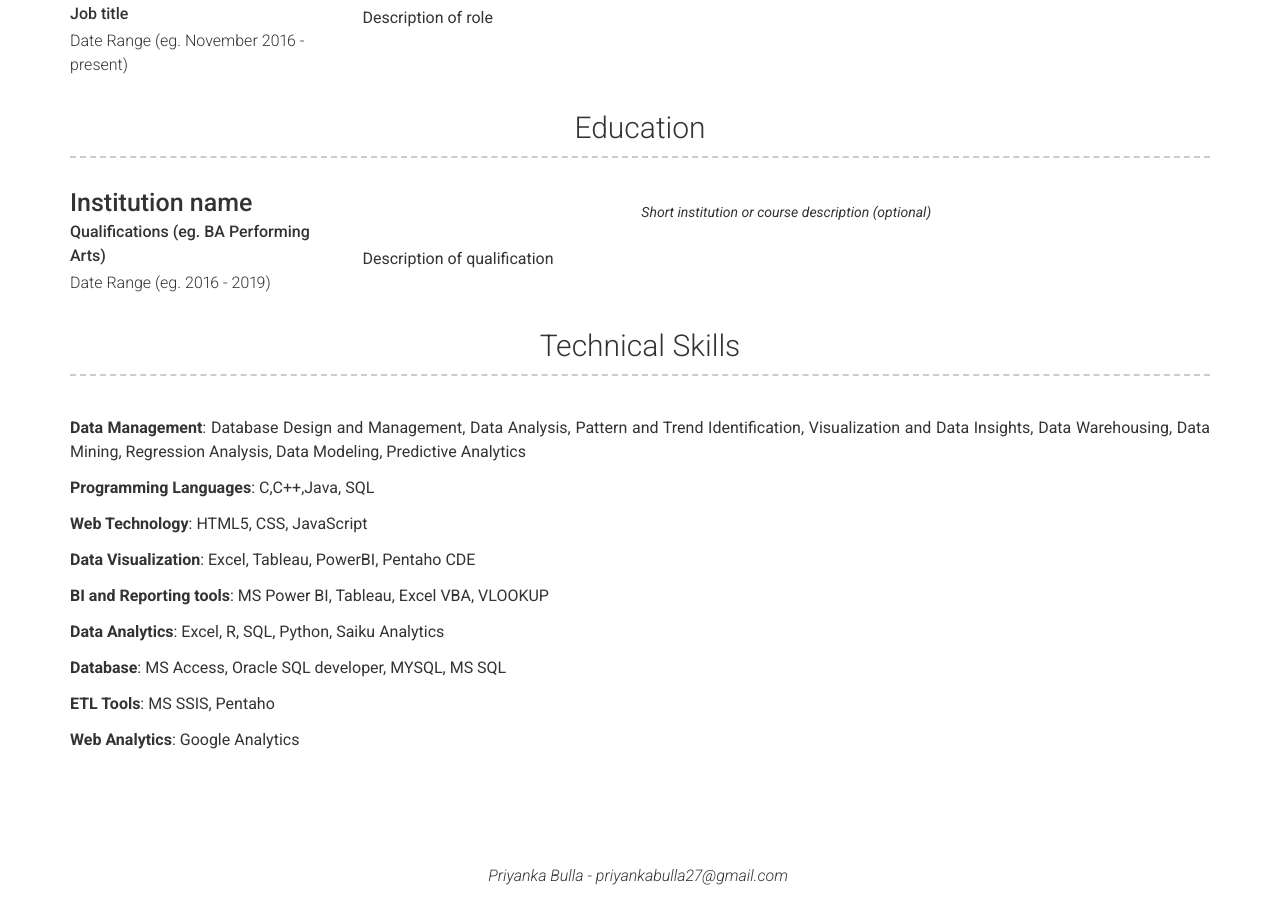
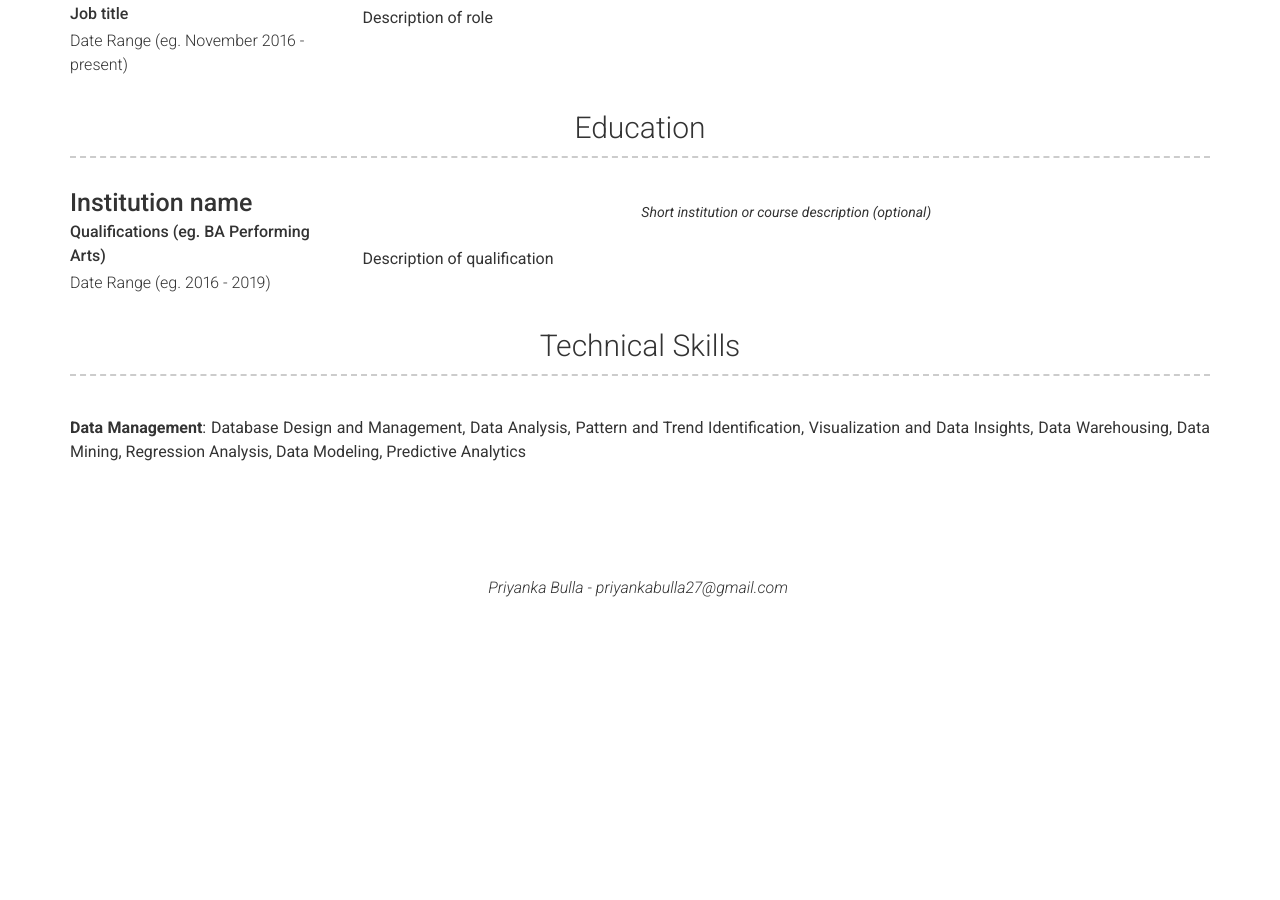
Before and after one commit to PBulla1/Pbulla1.github.io, a Jekyll site: the page built from index.md, in a window 1280 px wide and 900 px high, scrolled down 1007 px. Built offline with Jekyll 4.4.1, drawn with Linux system fonts in a browser that asks for light colours; nearby versions of some CDN libraries; after the commit the page ends 1619 px from its top, so only the background shows below that.

Commit message:
Update _config.yml

```diff
--- a/_config.yml
+++ b/_config.yml
@@ -68,23 +68,9 @@ about_content: | # this will include new lines to allow paragraphs
 # more_title: A Little More About Me #(Use this to override about more section title)
 more_content: | # this will include new lines to allow paragraphs
 
-   **Data Management**: Database Design and Management, Data Analysis, Pattern and Trend Identification, Visualization and Data Insights, Data Warehousing, Data Mining, Regression Analysis, Data Modeling, Predictive Analytics
+   **Data** **Management**: Database Design and Management, Data Analysis, Pattern and Trend Identification, Visualization and Data Insights, Data Warehousing, Data Mining, Regression Analysis, Data Modeling, Predictive Analytics
 
-   **Programming Languages**: C,C++,Java, SQL
 
-   **Web Technology**: HTML5, CSS, JavaScript
-
-   **Data Visualization**: Excel, Tableau, PowerBI, Pentaho CDE
-
-   **BI and Reporting tools**: MS Power BI, Tableau, Excel VBA, VLOOKUP
-
-   **Data Analytics**: Excel, R, SQL, Python, Saiku Analytics
-
-   **Database**: MS Access, Oracle SQL developer, MYSQL, MS SQL
-
-   **ETL Tools**: MS SSIS, Pentaho
-
-   **Web Analytics**: Google Analytics
 
 
 # Footer
```
